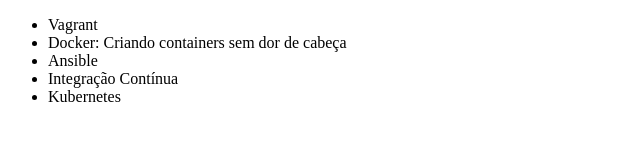
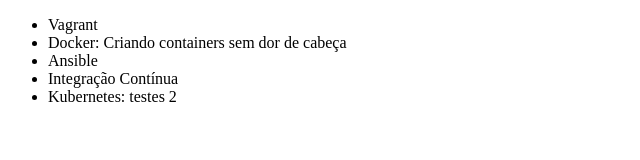
Before and after one commit to sergiolemos/alura-git-e-github, a plain HTML site: page index.html in a window 1280 px wide. Shown: the full height of the page, 0-640 px from the left. Drawn offline with Linux system fonts and the light colour scheme.

Commit message:
teste 2 de stash

```diff
--- a/index.html
+++ b/index.html
@@ -13,7 +13,7 @@
         <li>Docker: Criando containers sem dor de cabeça</li>
         <li>Ansible</li>
         <li>Integração Contínua</li>
-        <li>Kubernetes</li>
+        <li>Kubernetes: testes 2</li>
     </ul>
 </body>
 
```
